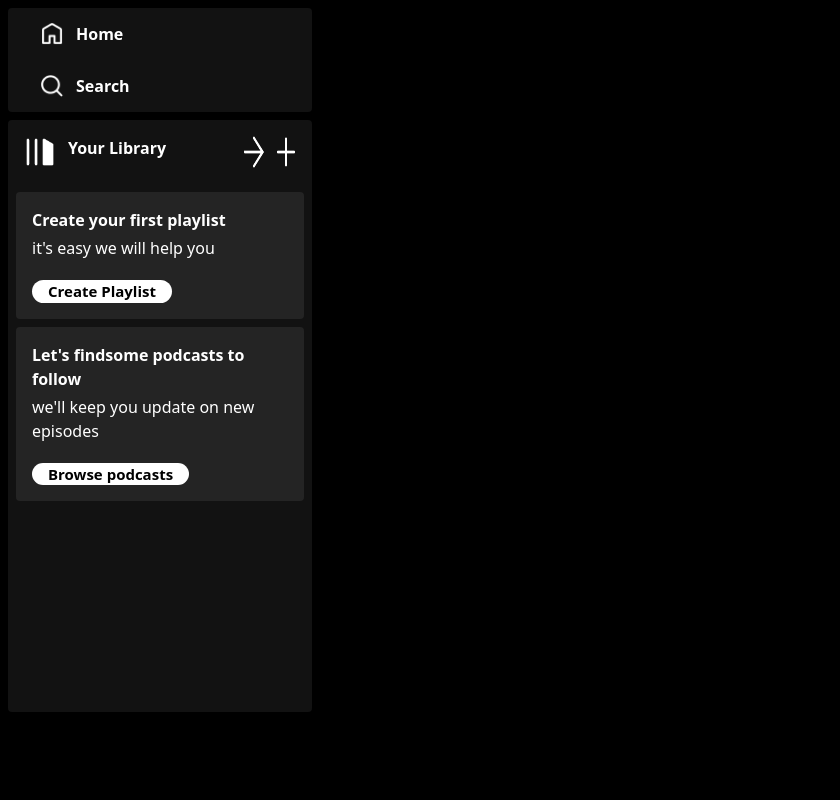
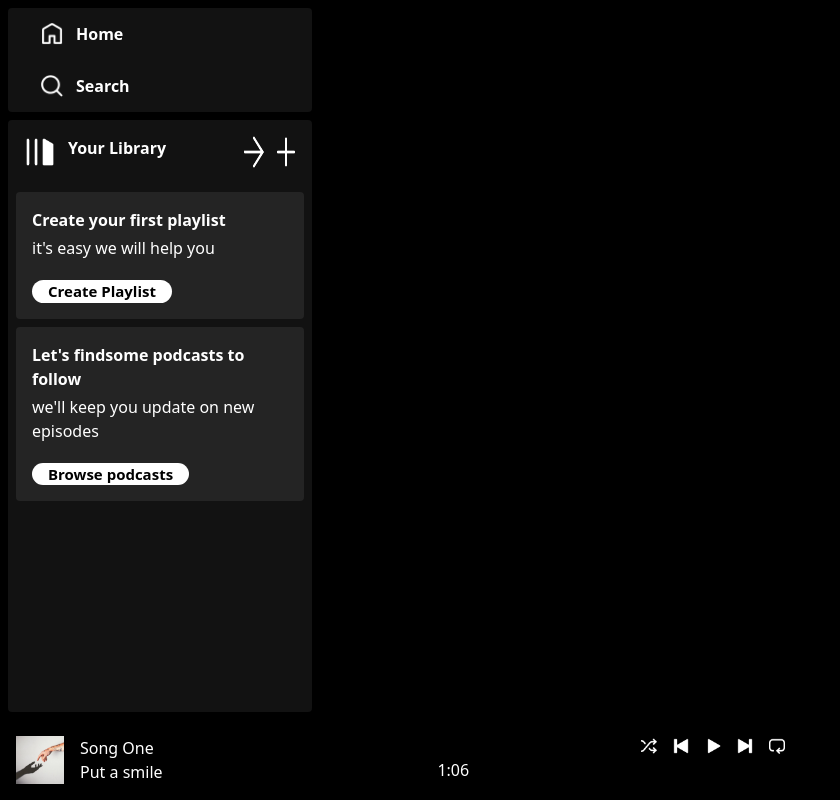
Before and after one commit to DonShanilka/spotify-clone--Use-React-Js-, a React (Vite) app: page / in a window 1280 px wide. Shown: the whole page, without its empty margins (0-840 px from the left). Built offline with nearby package versions, Linux system fonts and the light colour scheme.

Commit message:
add playlist jsx

```diff
--- a/src/App.jsx
+++ b/src/App.jsx
@@ -1,6 +1,7 @@
 import React from 'react'
 import './index.css'
 import { Sidebar } from './components/Sidebar'
+import Player from './components/Player'
 
 const App = () => {
   return (
@@ -8,6 +9,7 @@
       <div className='h-[90%] flext'>
         <Sidebar />
       </div>
+      <Player />
     </div>
   )
 }
--- /dev/null
+++ b/src/components/Player.jsx
@@ -0,0 +1,34 @@
+import React from 'react'
+import { assets, songsData } from '../assets/assets'
+
+
+const Player = () => {
+    return (
+        <div className='h-[10%] bg-black flex justify-between items-center text-white px-4'>
+            <div className='hidden lg:flex items-center gap-4'>
+                <img className='w-12' src={songsData[0].image} alt="" />
+                <div>
+                    <p>{songsData[0].name}</p>
+                    <p>{songsData[0].desc.slice(0, 12)}</p>
+                </div>
+            </div>
+            <div className='flex flex-col items-center gap-1 m-auto'>
+                <div className='flex gap-4'>
+                    <img className='w-4 cursor-pointer' src={assets.shuffle_icon} alt="" />
+                    <img className='w-4 cursor-pointer' src={assets.prev_icon} alt="" />
+                    <img className='w-4 cursor-pointer' src={assets.play_icon} alt="" />
+                    <img className='w-4 cursor-pointer' src={assets.next_icon} alt="" />
+                    <img className='w-4 cursor-pointer' src={assets.loop_icon} alt="" />
+                </div>
+                <div className='flex item-center gap-5'>
+                    <p>1:06</p>
+                    <div className='w-[60vw] max-w-[500px] gb-gray-300 rounded-full cursor-pointer'>
+                        <hr className='h-1 border-none w-0 bg-green-800' />
+                    </div>
+                </div>
+            </div>
+        </div>
+    )
+}
+
+export default Player
```
